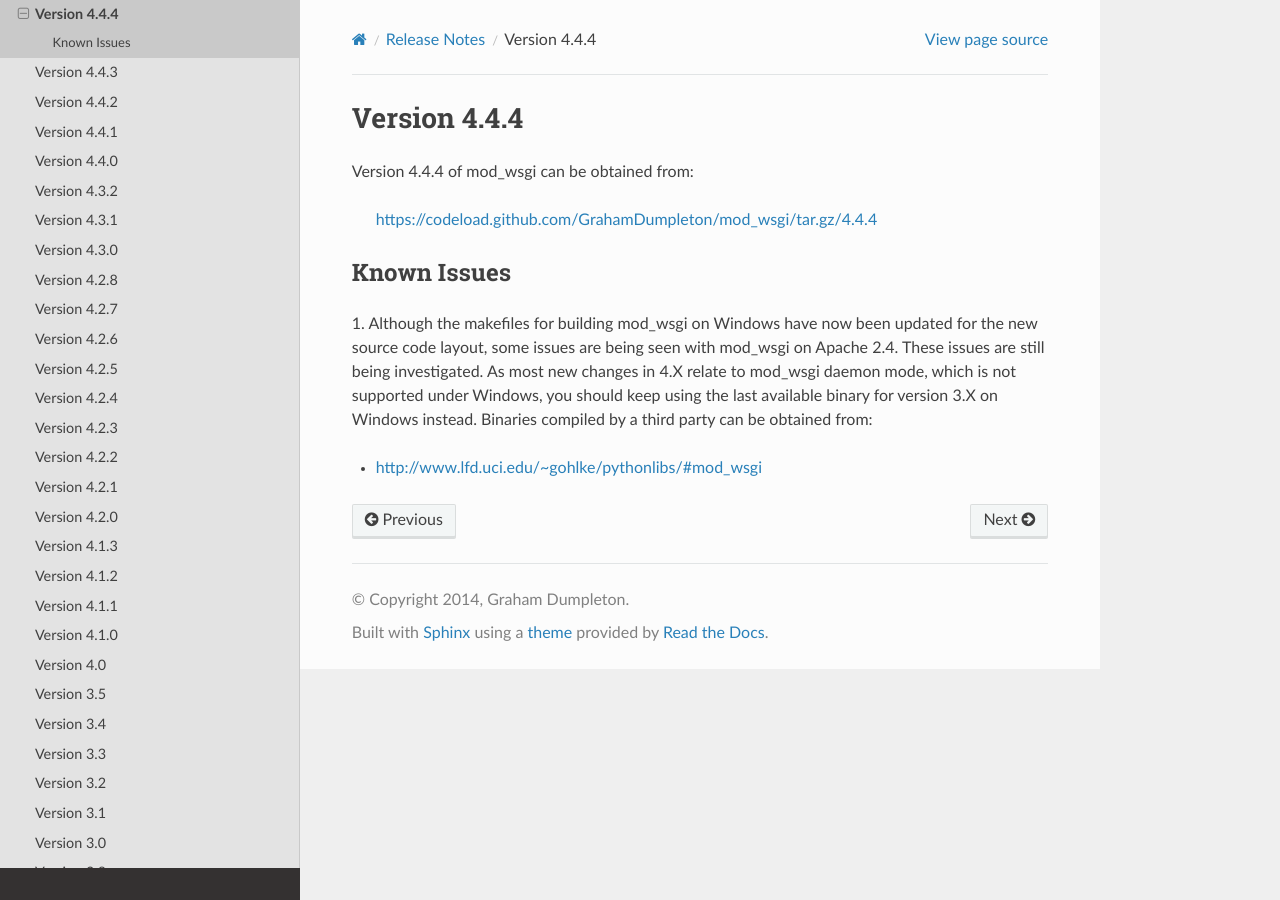
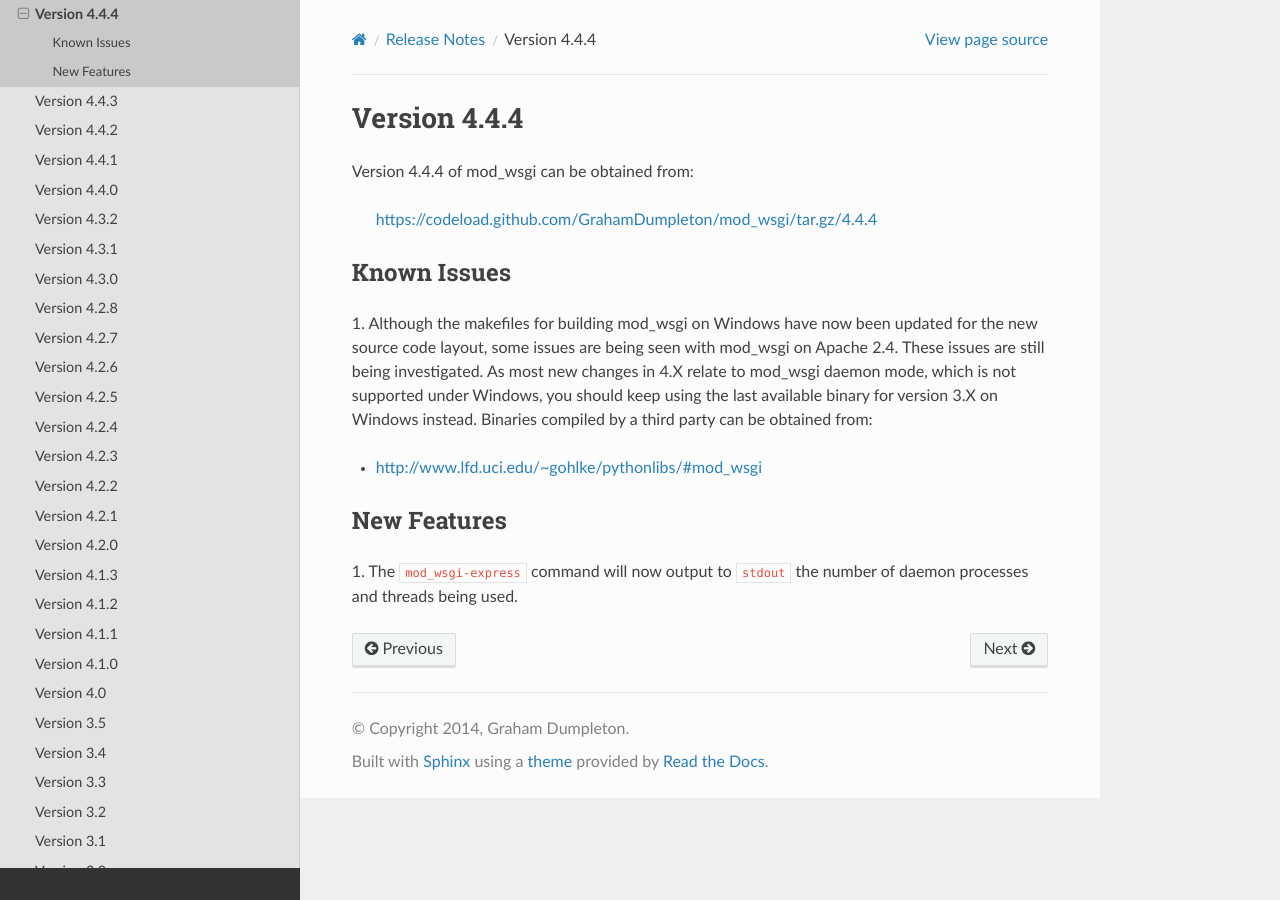
Before and after one commit to GrahamDumpleton/mod_wsgi, a Sphinx documentation site: the page built from docs/release-notes/version-4.4.4.rst, in a window 1280 px wide. Built offline with Sphinx 7.4.7 and the Read the Docs theme 2.0.0, drawn with Linux system fonts in a browser that asks for light colours.

Commit message:
Output number of daemon processes and threads when running mod_wsgi-express.

```diff
--- a/docs/release-notes/version-4.4.4.rst
+++ b/docs/release-notes/version-4.4.4.rst
@@ -18,3 +18,9 @@ for version 3.X on Windows instead. Binaries compiled by a third party
 can be obtained from:
 
 * http://www.lfd.uci.edu/~gohlke/pythonlibs/#mod_wsgi
+
+New Features
+------------
+
+1. The ``mod_wsgi-express`` command will now output to ``stdout`` the
+number of daemon processes and threads being used.
--- a/src/server/__init__.py
+++ b/src/server/__init__.py
@@ -2521,6 +2521,9 @@ def _cmd_setup_server(command, args, options):
 
     print('Locale Setting     :', options['locale'])
 
+    print('Daemon Processes   :', options['processes'])
+    print('Daemon Threads     :', options['threads'])
+
     return options
 
 def cmd_start_server(params):
```
